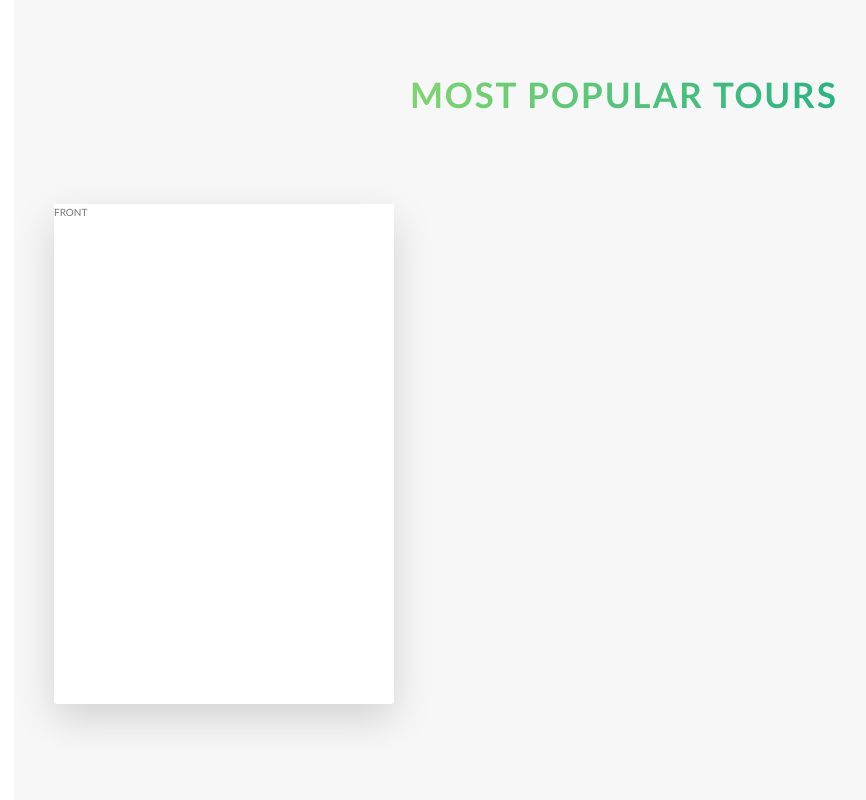
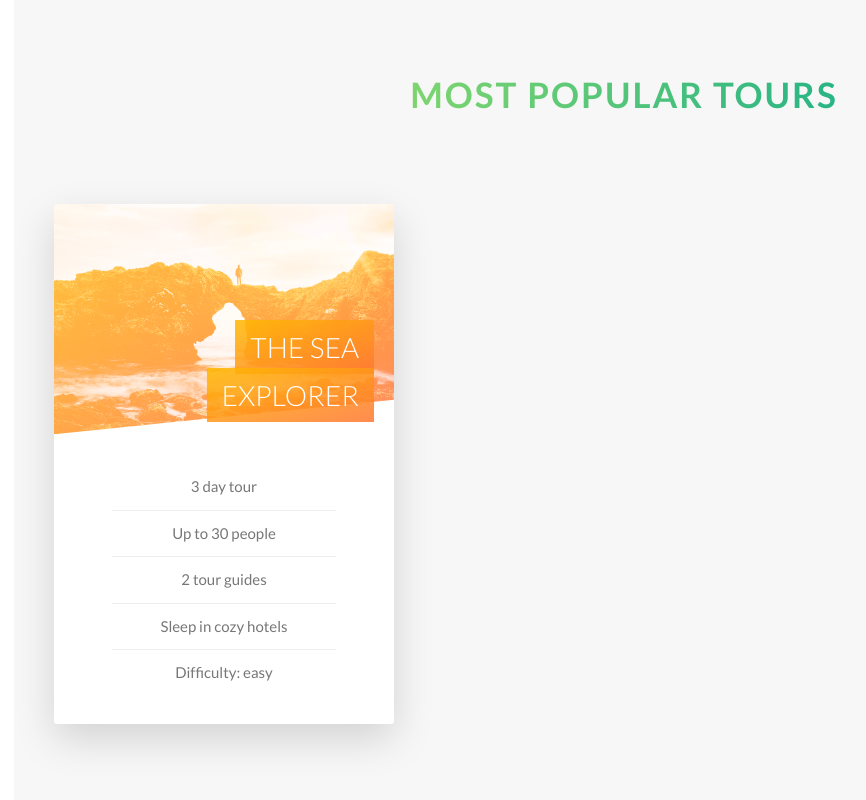
Before and after one commit to fuad7us/natours, a website: page index.html in a window 1280 px wide. Shown: the part 2245-3045 px from the top of the page, without its empty margins (16-882 px from the left). Drawn offline with Linux system fonts and the light colour scheme.

Commit message:
code the front part of the card

```diff
--- a/index.html
+++ b/index.html
@@ -112,7 +112,23 @@
                     <div class="col-1-of-3">
                         <div class="card">
                             <div class="card__side card__side--front">
-                                FRONT
+                                <div class="card__picture card__picture--1">
+                                    &nbsp;
+                                </div>
+                                <h4 class="card__heading">
+                                    <span class="card__heading-span card__heading-span--1">
+                                        The sea explorer
+                                    </span>
+                                </h4>
+                                <div class="card__details">
+                                    <ul>
+                                        <li>3 day tour</li>
+                                        <li>Up to 30 people</li>
+                                        <li>2 tour guides</li>
+                                        <li>Sleep in cozy hotels</li>
+                                        <li>Difficulty: easy</li>
+                                    </ul>
+                                </div>
                             </div>
                             <div class="card__side card__side--back card__side--back--1">
                                 BACK
--- a/sass/abstracts/_variables.scss
+++ b/sass/abstracts/_variables.scss
@@ -12,7 +12,9 @@ $color-tertiary-dark: #5643fa;
 $color-grey-dark: #777777;
 $color-white: #ffffff;
 $color-black: #000000;
-$background-color-light-1: #f7f7f7;
+
+$color-grey-light-1: #f7f7f7;
+$color-grey-light-2: #eeeeee;
 
 
 // FONT SIZE
--- a/sass/components/_card.scss
+++ b/sass/components/_card.scss
@@ -2,17 +2,18 @@
 	-moz-perspective: 150rem;
 	perspective: 150rem;
 	position: relative;
-	height: 50rem;
+	height: 52rem;
 
 	&__side {
-		height: 50rem;
-		transition: all .8s;
+		height: 52rem;
+		transition: all .8s ease;
 		position: absolute;
 		top: 0;
 		left: 0;
 		width: 100%;
 		backface-visibility: hidden;
 		border-radius: .3rem;
+		overflow: hidden;
 		box-shadow: 0 1.5rem 4rem rgba($color-black, .15);
 
 		&--front {
@@ -35,4 +36,63 @@
 	&:hover &__side--back {
 		transform: rotateY(0);
 	}
+
+	// FRONT SIDE STYLING
+	&__picture {
+		background-size: cover;
+		height: 23rem;
+		background-blend-mode: screen;
+		-webkit-clip-path: polygon(0 0, 100% 0, 100% 85%, 0% 100%);
+		clip-path: polygon(0 0, 100% 0, 100% 85%, 0% 100%);
+
+		&--1 {
+			background-image: linear-gradient(to right bottom, $color-secondary-light, $color-secondary-dark), url("../img/nat-5.jpg");
+		}
+
+	}
+
+	&__heading {
+		font-size: 2.8rem;
+		font-weight: 300;
+		text-transform: uppercase;
+		text-align: right;
+		color: $color-white;
+		position: absolute;
+		top: 12rem;
+		right: 2rem;
+		width: 75%;
+	}
+
+	&__heading-span {
+		padding: 1rem 1.5rem;
+		-webkit-box-decoration-break: clone;
+		box-decoration-break: clone;
+
+		&--1 {
+			background-image: linear-gradient(to right bottom, rgba($color-secondary-light, .85), rgba($color-secondary-dark, .85));
+		}
+	}
+
+
+	&__details {
+		padding: 3rem;
+
+		ul {
+			list-style: none;
+			width: 80%;
+			margin: 0 auto;
+
+			li {
+				text-align: center;
+				font-size: 1.5rem;
+				padding: 1rem;
+
+				&:not(:last-child) {
+					border-bottom: .1rem solid $color-grey-light-2;
+				}
+			}
+		}
+	}
+
+
 }
--- a/sass/layout/_header.scss
+++ b/sass/layout/_header.scss
@@ -8,6 +8,7 @@
 	background-size: cover;
 	background-position: top;
 	position: relative;
+	-webkit-clip-path: polygon(0 0, 100% 0, 100% 75vh, 0 100%);
 	clip-path: polygon(0 0, 100% 0, 100% 75vh, 0 100%);
 
 	&__logo-box {
--- a/sass/pages/_home.scss
+++ b/sass/pages/_home.scss
@@ -1,5 +1,5 @@
 .section-about {
-	background-color: $background-color-light-1;
+	background-color: $color-grey-light-1;
 	padding: 25rem 0;
 	margin-top: -20vh;
 }
@@ -21,7 +21,7 @@
 }
 
 .section-tours {
-	background-color: $background-color-light-1;
+	background-color: $color-grey-light-1;
 	padding: 25rem 0 50rem 0;
 	margin-top: -10rem;
 }
```
Also changed, not shown: css/style.css, sass/main.scss (line endings or trailing spaces).
